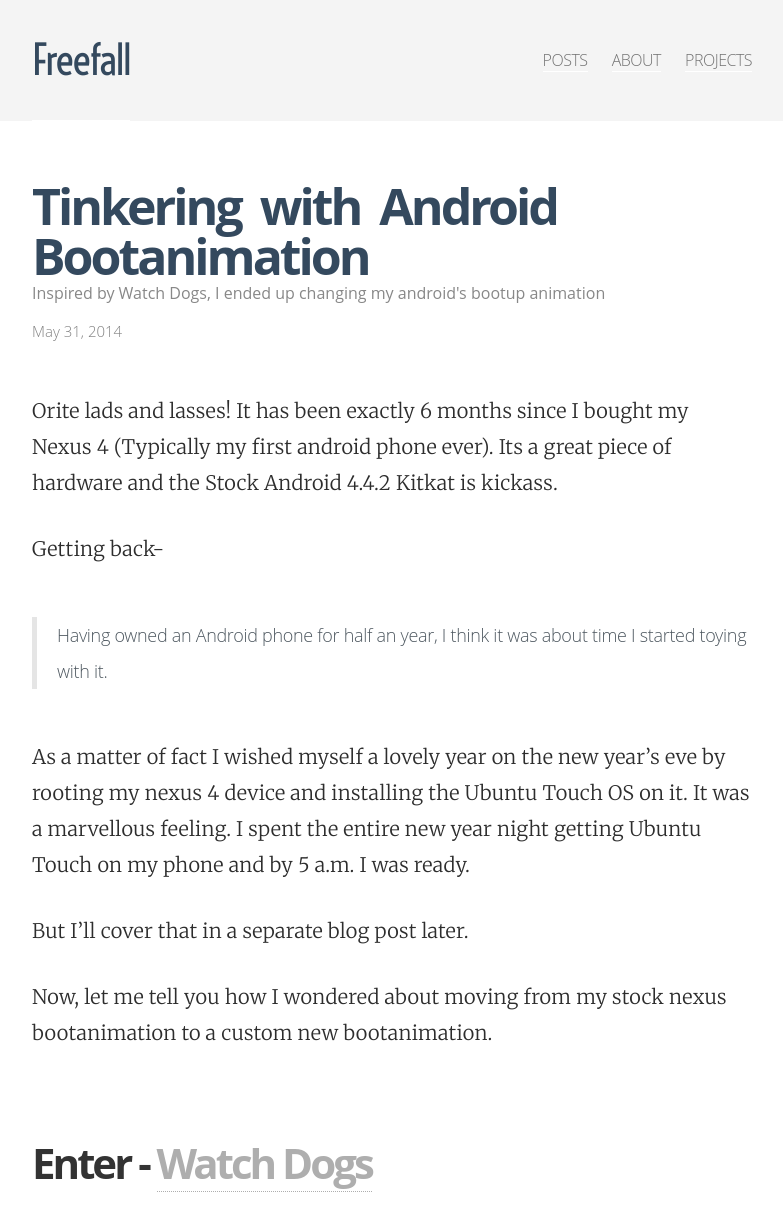
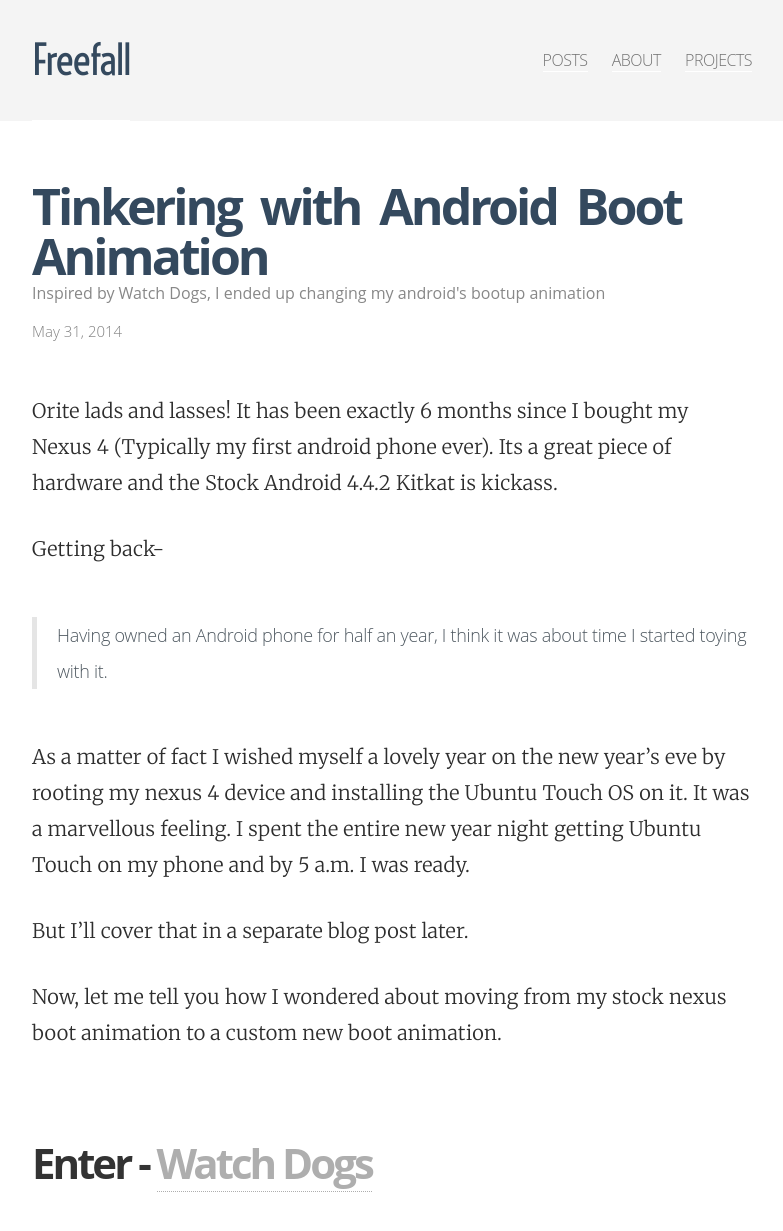
Before and after one commit to shashankgroovy/shashankgroovy.github.io, a Jekyll site: the page built from _posts/2014-05-31-tinkering-with-the-android-bootanimation.markdown, in a window 1280 px wide and 1400 px high, cut to the strip 0-1251 px from the top of the window. Shown: the top 1231 px of the strip, without its empty margins (248-1031 px from the left). Built offline with Jekyll 4.4.1, drawn with Linux system fonts in a browser that asks for light colours; some web fonts are replaced; Markdown is read by kramdown in place of the engine named in the settings; some of the changed text lies outside the part shown.

Commit message:
typo fixes in the last post

```diff
--- a/_posts/2014-05-31-tinkering-with-the-android-bootanimation.markdown
+++ b/_posts/2014-05-31-tinkering-with-the-android-bootanimation.markdown
@@ -1,6 +1,6 @@
 ---
 layout: post
-title: Tinkering with Android Bootanimation
+title: Tinkering with Android Boot Animation
 description: Inspired by Watch Dogs, I ended up changing my android's bootup animation
 category: articles
 tags: [rant, android, hack, learn]
@@ -22,8 +22,8 @@
 
 But I'll cover that in a separate blog post later.
 
-Now, let me tell you how I wondered about moving from my stock nexus bootanimation to
-a custom new bootanimation.
+Now, let me tell you how I wondered about moving from my stock nexus boot animation to
+a custom new boot animation.
 
 Enter - [Watch Dogs](http://youtu.be/ulFeUCAI5xM)
 =================================================
@@ -62,7 +62,7 @@
 
 __Step 2:__
 
-We need to put the bootanimation from our `Download` folder to `/system/media`
+We need to put the boot animation file from our `Download` folder to `/system/media`
 _(this is why we need to be root)._
 
 From here on there are 2 ways you can achieve the goal:
@@ -135,7 +135,7 @@
 root@mako:/system/media # mv bootanimation.zip bootanimation.back
 {% endhighlight %}
 
-Now move or copy the watchdogs bootanimation file
+Now move or copy the watchdogs boot animation file.
 
 {% highlight bash %}
 root@mako:/system/media # cp
```
